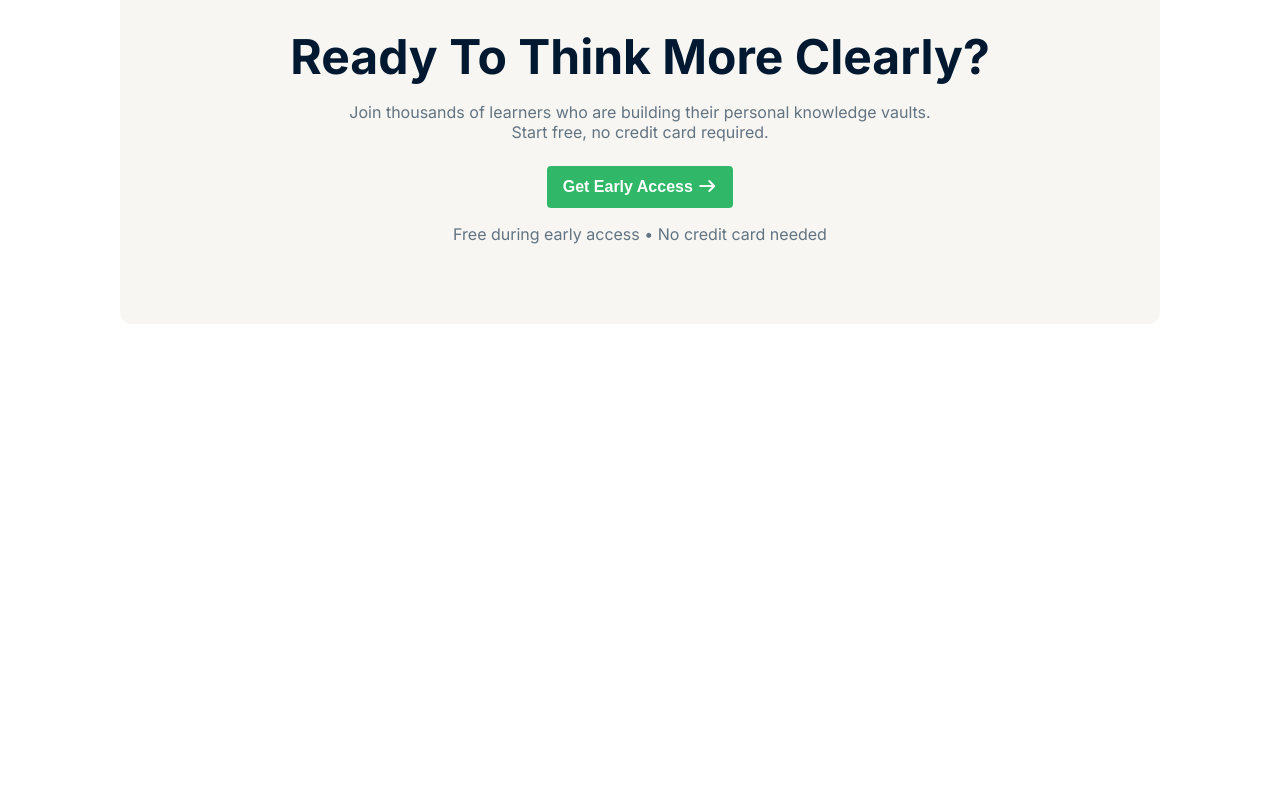
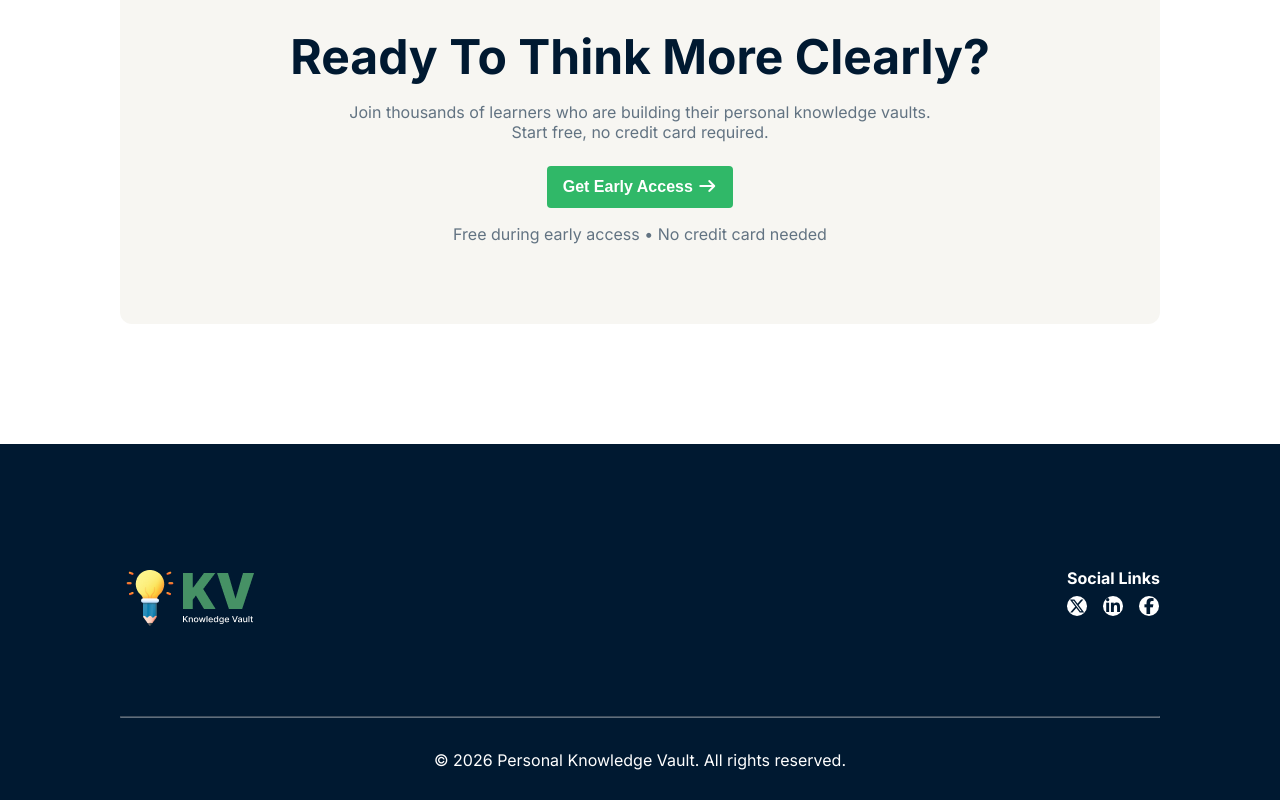
Before and after one commit to mahmudulhasanzb/A01-Knowledge-Vault, a plain HTML site: page index.html in a window 1280 px wide. Shown: the part 2188-2988 px from the top of the page. Before the commit the page ends 2632 px from the top, so only its background shows below. Drawn offline with Linux system fonts and the light colour scheme.

Commit message:
footer section added

```diff
--- a/index.html
+++ b/index.html
@@ -19,6 +19,7 @@
 
 <body class="inter-font">
 
+<!-- header/hero section -->
   <header>
     <nav>
       <div class="logo">
@@ -54,6 +55,7 @@ help you think clearly, connect ideas, and turn learning into long-term knowledg
     </section>
   </header>
 
+<!-- main sections -->
   <main>
     <section id="notes">
 
@@ -119,5 +121,31 @@ Structured By Design.</h1>
     </section>
   </main>
 
+<!-- footer section -->
+  <footer>
+    <section id="footer">
+      <div class="footer-container">
+        <div class="footer-logo">
+          <img src="assets/logo-footer.png">
+        </div>
+
+        <div class="social-title">
+          <h4>Social Links</h4>
+          <div class="social-icon">
+            <li><a href="https://x.com"><i class="fa-brands fa-x-twitter"></i></a></li>
+            <li><a href="https://linkedin.com"><i class="fa-brands fa-linkedin-in"></i></a></li>
+            <li><a href="https://facebook.com"><i class="fa-brands fa-facebook-f"></i></a></li>
+          </div>
+        </div>
+      </div>
+
+      <div class="copyright">
+        <hr>
+        <p>&copy; 2026 Personal Knowledge Vault. All rights reserved.</p>
+      </div>
+
+    </section>
+  </footer>
+
 </body>
 </html>
--- a/styles/style.css
+++ b/styles/style.css
@@ -70,7 +70,6 @@ nav .menu li a{
 /* banner style */
 #banner {
   background-image: linear-gradient(to right, rgba(0, 0, 0, 0.275)) , url("../assets/hero-bg.png");
-  /* set position */
   margin-bottom: 134px;
 }
 
@@ -238,3 +237,52 @@ nav .menu li a{
   color: #627382;
   margin-bottom: 0px;
 }
+
+/* footer style */
+#footer {
+  padding: 120px 120px 0px 120px;
+  background-color: #001931;
+}
+
+.footer-container {
+  display: flex;
+  justify-content: space-between;
+  align-items: center;
+  color: white;
+  margin-bottom: 80px;
+}
+
+.social-title {
+  font: 20px;
+  font-weight: 500;
+  line-height: 28px;
+  margin-bottom: 16px;
+}
+
+.social-icon {
+  list-style: none;
+  display: flex;
+  justify-content: left;
+  gap: 16px;
+}
+
+.social-icon li a {
+  color: #001931;
+  border-radius: 100%;
+  background-color: #ffffff;
+}
+
+.copyright hr{
+  color: #E5E7EB;
+  opacity: 40%;
+  margin-bottom: 30px;
+}
+
+.copyright p {
+  color: white;
+  font-size: 16px;
+  font-weight: 400;
+  line-height: 24px;
+  text-align: center;
+  padding-bottom: 28px;
+}
```
